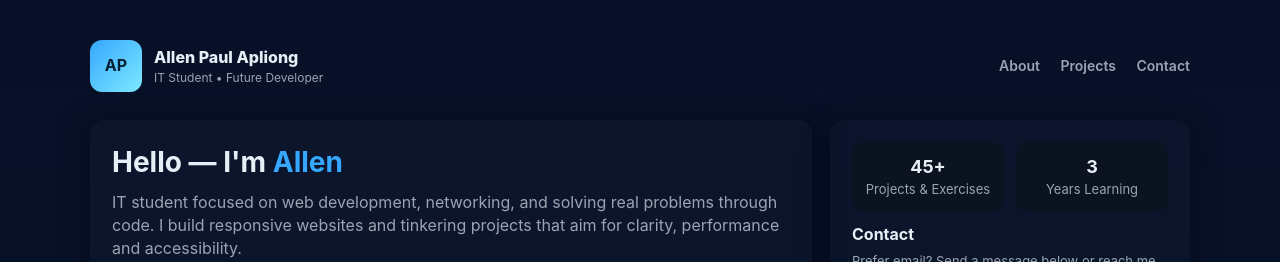
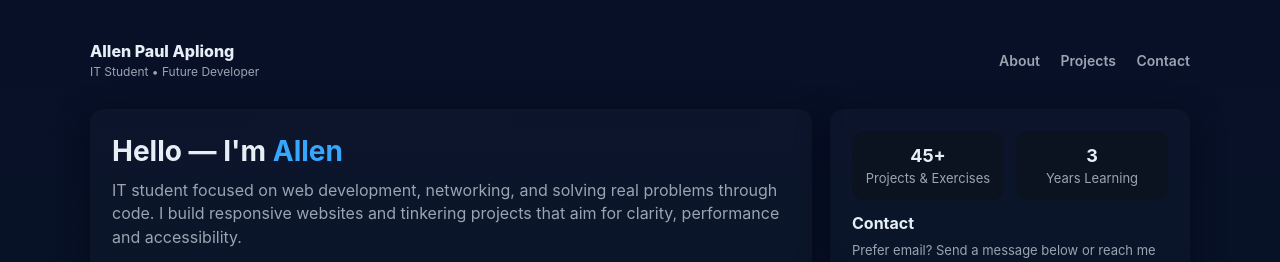
Before and after one commit to apliongallen-tech/Web-Profile, a plain HTML site: page index.html in a window 1280 px wide. Shown: the top 262 px of the page. Drawn offline with Linux system fonts and the light colour scheme.

Commit message:
Update: latest changes

```diff
--- a/index.html
+++ b/index.html
@@ -79,7 +79,6 @@
   <div class="wrap">
     <header>
       <div class="brand">
-        <div class="logo">AP</div>
         <div>
           <div style="font-weight:800">Allen Paul Apliong</div>
           <div class="muted" style="font-size:12px">IT Student • Future Developer</div>
```
